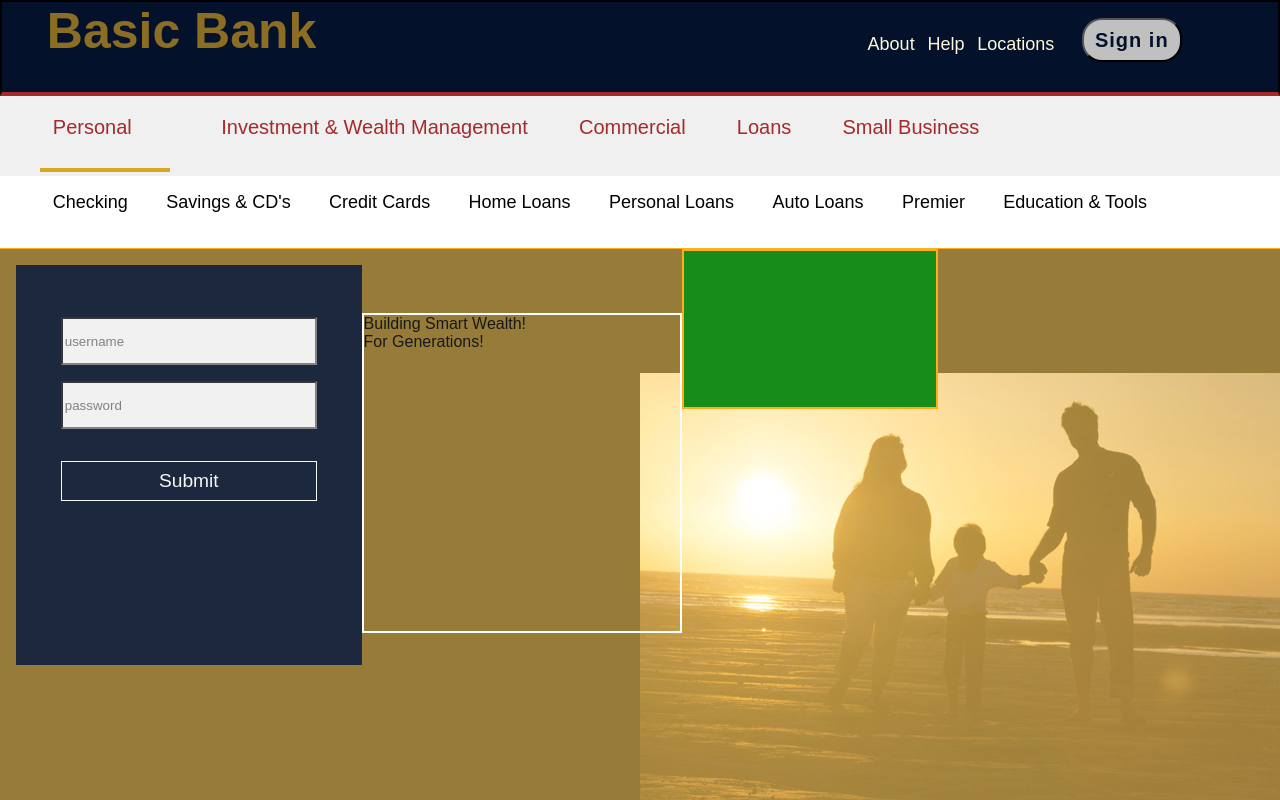
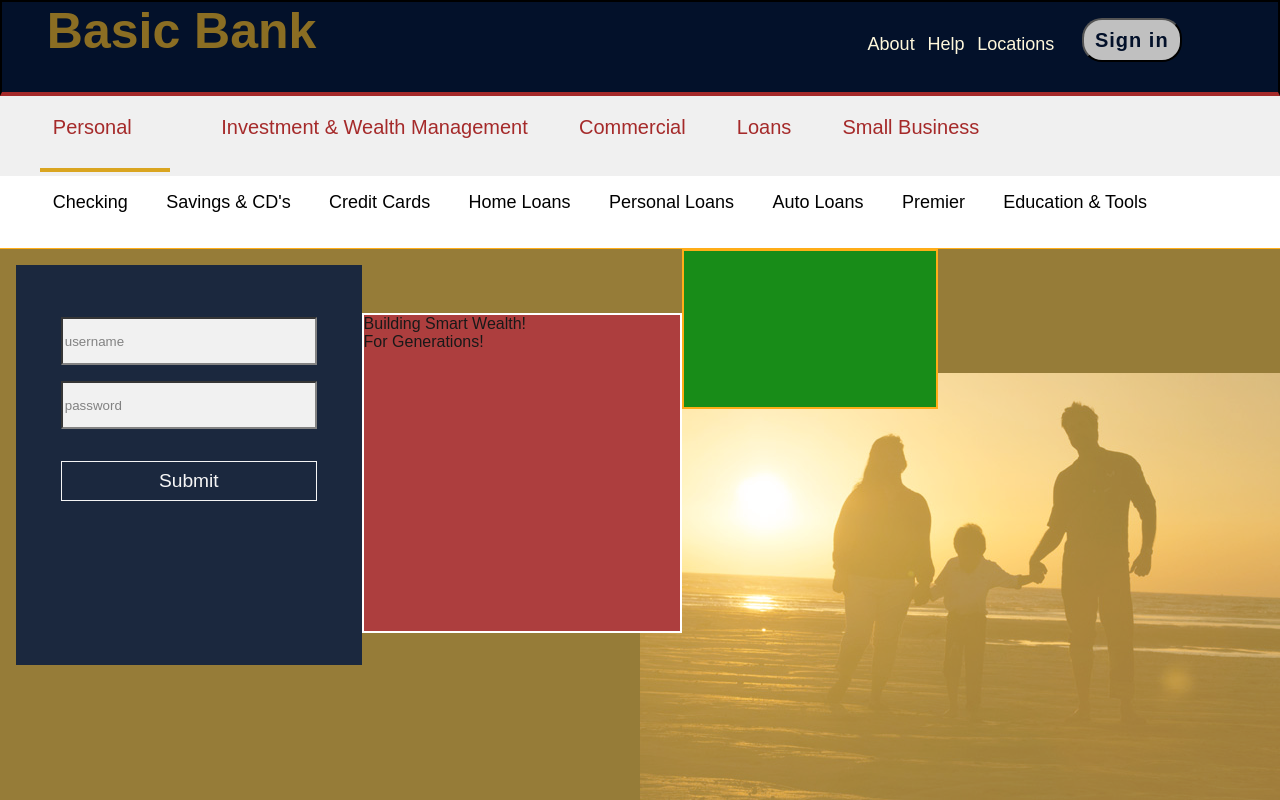
Before and after one commit to cyberstizz/basicbank, a React (Create React App) app: page / in a window 1280 px wide. Built offline with nearby package versions, Linux system fonts and the light colour scheme.

Commit message:
changed background color on slogan section to brown

```diff
--- a/src/Home.css
+++ b/src/Home.css
@@ -147,6 +147,7 @@ margin-left: 1vw;
     height: 40vh;
     width: 25vw;
     border: solid 2px white;
+    background-color: brown;
 }
 
 .username{
```
